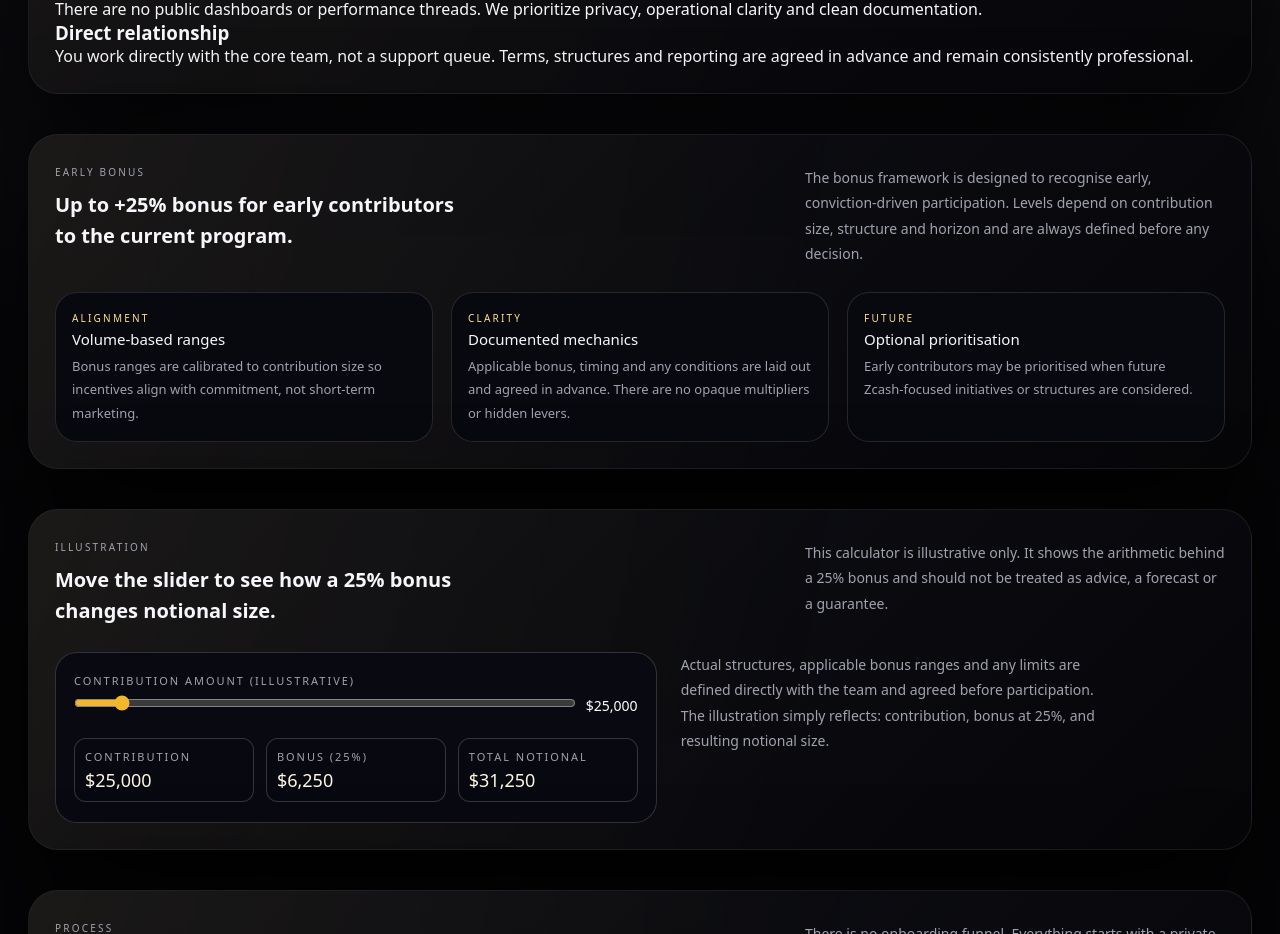
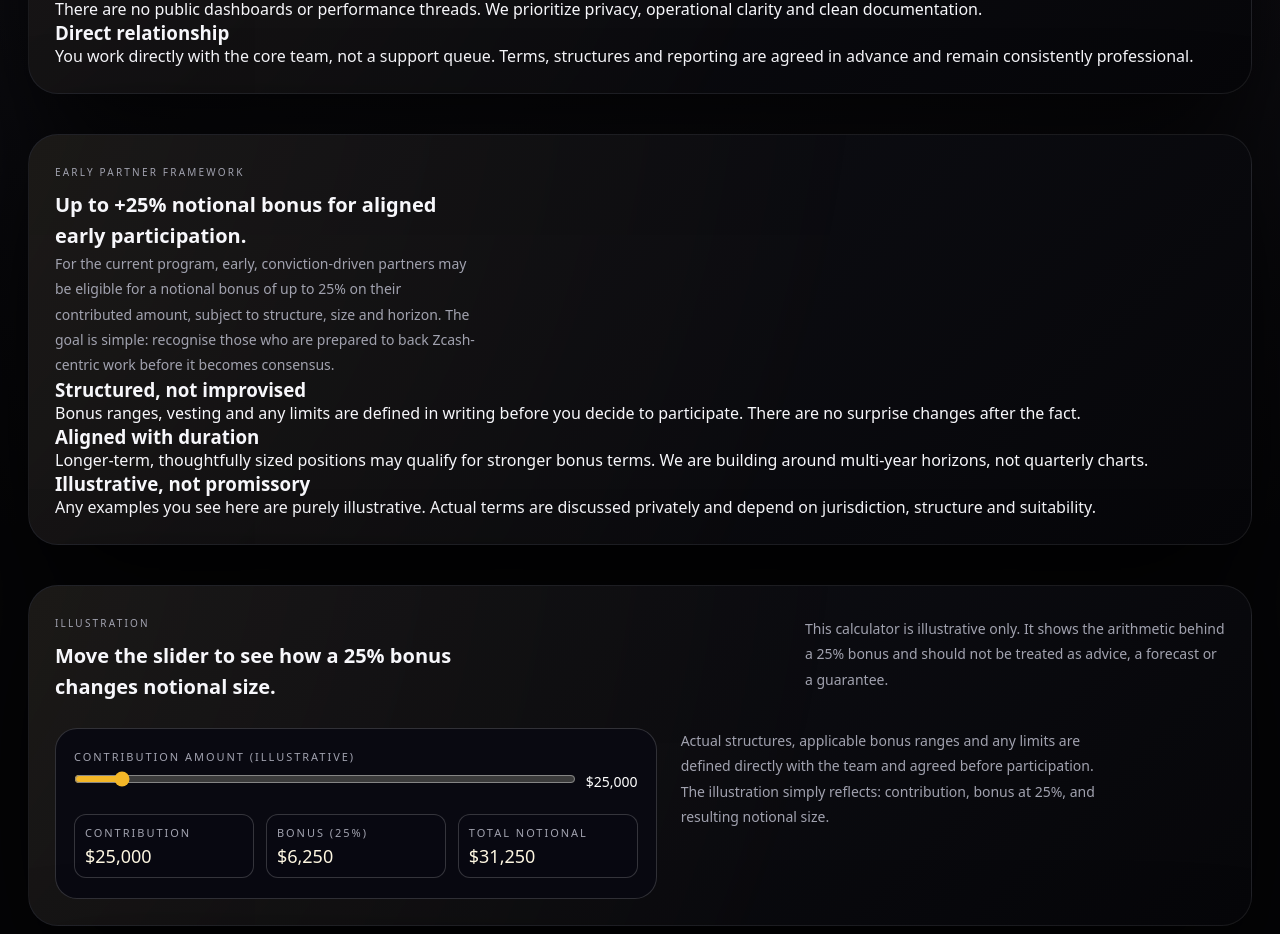
Before and after one commit to Gatsby01k/zcv-land, a Next.js app: page / in a window 1280 px wide. Shown: the part 1440-2374 px from the top of the page. Built offline with nearby package versions, Linux system fonts and the light colour scheme.

Commit message:
Update BonusSection.tsx

```diff
--- a/components/sections/BonusSection.tsx
+++ b/components/sections/BonusSection.tsx
@@ -1,43 +1,44 @@
 export default function BonusSection() {
   return (
-    <section className="block reveal" id="bonus">
+    <section className="block block-alt reveal" id="bonus">
       <div className="block-inner">
-        <div className="block-headline">
-          <div>
-            <div className="block-kicker">Early bonus</div>
-            <h2 className="block-title">
-              Up to +25% bonus for early contributors to the current program.
-            </h2>
-          </div>
+        <header className="block-header">
+          <p className="block-kicker">Early partner framework</p>
+          <h2 className="block-title">Up to +25% notional bonus for aligned early participation.</h2>
           <p className="block-copy">
-            The bonus framework is designed to recognise early, conviction-driven
-            participation. Levels depend on contribution size, structure and
-            horizon and are always defined before any decision.
+            For the current program, early, conviction-driven partners may be
+            eligible for a notional bonus of up to 25% on their contributed
+            amount, subject to structure, size and horizon. The goal is simple:
+            recognise those who are prepared to back Zcash-centric work before
+            it becomes consensus.
           </p>
-        </div>
-        <div className="features-row">
-          <article className="feature">
-            <div className="feature-label">ALIGNMENT</div>
-            <div className="feature-title">Volume-based ranges</div>
-            <p className="feature-text">
-              Bonus ranges are calibrated to contribution size so incentives align
-              with commitment, not short-term marketing.
+        </header>
+
+        <div className="block-grid">
+          <article className="block-card">
+            <h3>Structured, not improvised</h3>
+            <p>
+              Bonus ranges, vesting and any limits are defined in writing before
+              you decide to participate. There are no surprise changes after
+              the fact.
             </p>
           </article>
-          <article className="feature">
-            <div className="feature-label">CLARITY</div>
-            <div className="feature-title">Documented mechanics</div>
-            <p className="feature-text">
-              Applicable bonus, timing and any conditions are laid out and agreed
-              in advance. There are no opaque multipliers or hidden levers.
+
+          <article className="block-card">
+            <h3>Aligned with duration</h3>
+            <p>
+              Longer-term, thoughtfully sized positions may qualify for stronger
+              bonus terms. We are building around multi-year horizons, not
+              quarterly charts.
             </p>
           </article>
-          <article className="feature">
-            <div className="feature-label">FUTURE</div>
-            <div className="feature-title">Optional prioritisation</div>
-            <p className="feature-text">
-              Early contributors may be prioritised when future Zcash-focused
-              initiatives or structures are considered.
+
+          <article className="block-card">
+            <h3>Illustrative, not promissory</h3>
+            <p>
+              Any examples you see here are purely illustrative. Actual terms
+              are discussed privately and depend on jurisdiction, structure and
+              suitability.
             </p>
           </article>
         </div>
```
